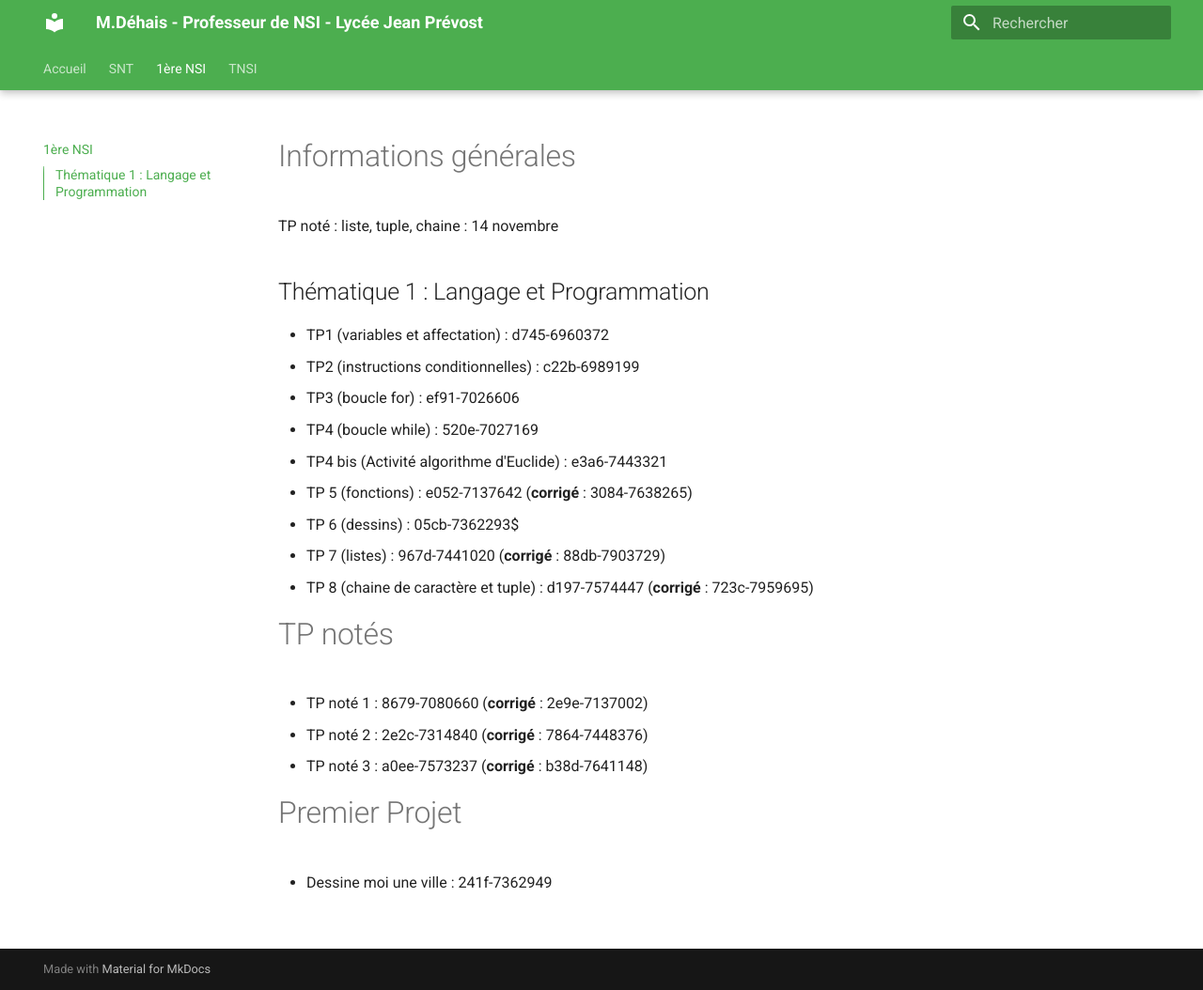
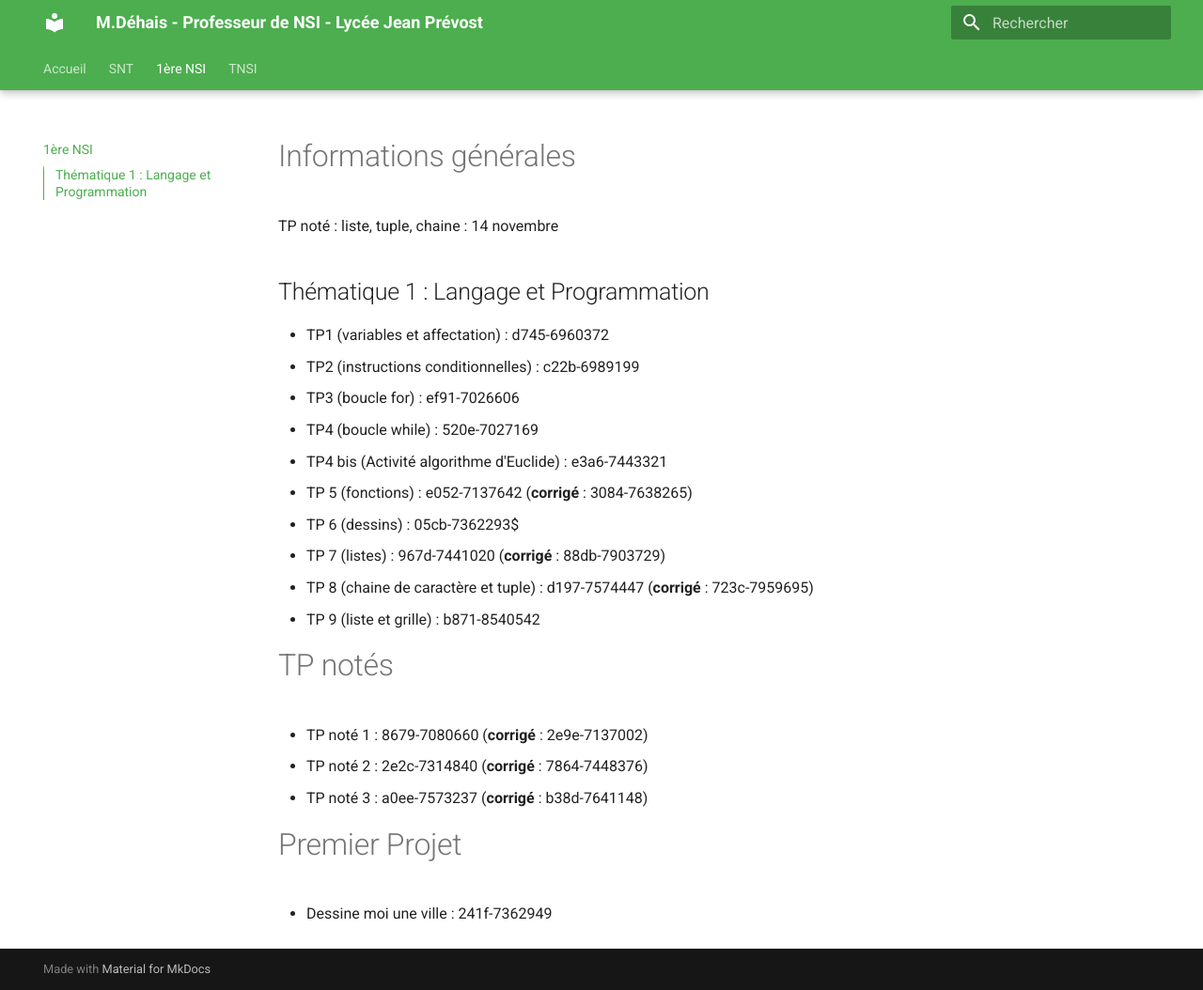
Before and after one commit to DehaisM/nsi-public, an MkDocs documentation site: the page built from docs-public/1NSI/index.md, in a window 1280 px wide and 1054 px high. Shown: the whole window at 94% size. Built offline with MkDocs 1.6.1 and Material for MkDocs 9.7.7, drawn with Linux system fonts in a browser that asks for light colours.

Commit message:
tp liste 1nsi

```diff
--- a/docs-public/1NSI/index.md
+++ b/docs-public/1NSI/index.md
@@ -14,6 +14,7 @@ TP noté : liste, tuple, chaine : 14 novembre
 - TP 6 (dessins) :  05cb-7362293$
 - TP 7 (listes) : 967d-7441020 (**corrigé** : 88db-7903729)
 - TP 8 (chaine de caractère et tuple) : d197-7574447 (**corrigé** : 723c-7959695)
+- TP 9 (liste et grille) : b871-8540542
 
 # TP notés
 
```
